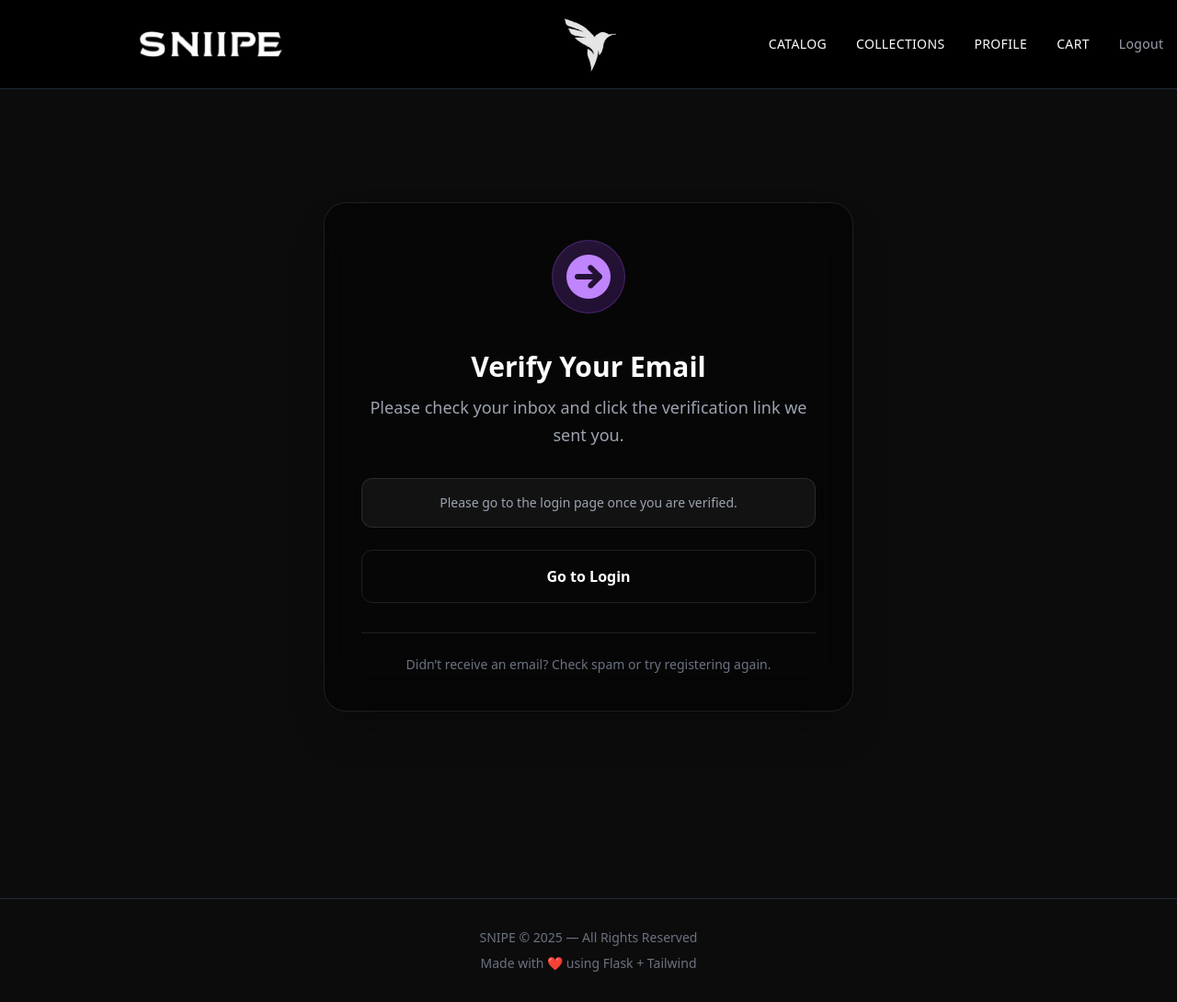
After one commit to Chinmay-Raj-Git/SNIIPE-Store, a Flask app: page /verify-email in a window 1280 px wide. The commit adds this page. Shown: the whole page at 92% size. Run offline with Flask 3, Linux system fonts and the light colour scheme; some libraries are stand-ins or nearby versions.

Commit message:
Added verify-email page

```diff
--- a/app/routes.py
+++ b/app/routes.py
@@ -284,6 +284,18 @@ def register_user():
     try:
         res = supabase.auth.sign_up({"email": email, "password": password})
 
+        if res.user is None:
+            error_message = "Registration failed"
+
+            # Supabase sometimes gives helpful messages
+            if hasattr(res, "error") and res.error:
+                if "already" in res.error.message.lower():
+                    error_message = "Email already exists"
+                else:
+                    error_message = res.error.message
+
+            return jsonify({"error": error_message}), 409
+
         if res.user:
             user_data = res.user
             new_user = Users(
@@ -325,6 +337,22 @@ def login_user():
             })
     except Exception as e:
         return jsonify({"error": "Invalid Credentials"}), 401
+
+# -----------------------------
+# ----GET: Verified or not
+# -----------------------------
+@bp.route("/check-verification", methods=["GET"])
+def check_verification():
+    supabase = get_supabase()
+
+    try:
+        user = supabase.auth.get_user()
+        if user and user.user and user.user.email_confirmed_at:
+            return jsonify({"verified": True})
+        return jsonify({"verified": False})
+    except:
+        return jsonify({"verified": False})
+
 
 # ----------------------------------------------------------
 # --END OF USER AUTH-
@@ -635,6 +663,10 @@ def auth_test_page():
 # -----------------------------
 # VERIFICATION PAGE RENDERING
 # -----------------------------
+@bp.route("/verify-email")
+def verify_email_page():
+    return render_template("verify_email.html")
+
 @bp.route("/email-verified")
 def email_verified_page():
     return render_template("email_verified.html")
@@ -660,13 +692,6 @@ def profile():
 def cart_page():
     return render_template("cart.html")
 
-# # -----------------------------
-# # ADMIN PAGE RENDERING
-# # -----------------------------
-# @bp.route('/admin')
-# def admin():
-#     return render_template('../admin/templates/admin_dashboard.html')
-
 # -----------------------------
 # LOGIN PAGE RENDERING
 # -----------------------------
--- a/app/templates/base.html
+++ b/app/templates/base.html
@@ -4,6 +4,7 @@
 <head>
     <meta charset="UTF-8">
     <meta name="viewport" content="width=device-width, initial-scale=1.0">
+    <link rel="stylesheet" href="https://cdnjs.cloudflare.com/ajax/libs/font-awesome/6.0.0-beta3/css/all.min.css">
     <title>{% block title %}SNIPE{% endblock %}</title>
 
     <!-- Tailwind CDN -->
@@ -39,7 +40,7 @@
             </a>
 
             <!-- CENTER → Bird Icon -->
-            <div class="flex justify-center"  href="/">
+            <div class="flex justify-center" href="/">
                 <img src="{{ url_for('static', filename='images/bird.png') }}" alt="SNIIPE Logo"
                     class="h-16 w-auto opacity-90">
             </div>
--- /dev/null
+++ b/app/templates/verify_email.html
@@ -0,0 +1,49 @@
+{% extends "base.html" %}
+{% block title %}Verify Your Email — SNIPE{% endblock %}
+
+{% block content %}
+<section class="flex justify-center items-center min-h-screen px-6 py-10">
+    <div
+        class="w-full max-w-xl bg-black/50 border border-white/10 backdrop-blur-xl p-10 rounded-3xl shadow-2xl text-center">
+
+        <!-- Icon -->
+        <div class="mb-6">
+            <div class="inline-flex items-center justify-center w-20 h-20 rounded-full
+                        bg-gradient-to-br from-purple-500/20 to-purple-600/20
+                        border border-purple-500/30 mb-4">
+                <i class="fa-solid fa-circle-arrow-right text-5xl text-purple-400"></i>
+            </div>
+        </div>
+
+        <!-- Content -->
+        <div class="mb-8">
+            <h1 class="text-3xl font-bold mb-3">Verify Your Email</h1>
+            <p class="text-gray-400 text-lg leading-relaxed">
+                Please check your inbox and click the verification link we sent you.
+            </p>
+        </div>
+
+        <!-- Info -->
+        <div class="bg-white/5 border border-white/10 rounded-xl px-6 py-4 mb-6">
+            <p class="text-sm text-gray-400">
+                Please go to the login page once you are verified.
+            </p>
+        </div>
+
+        <!-- Actions -->
+        <div class="space-y-4">
+            <a href="/login-page"
+                class="block w-full border border-white/10 hover:bg-white/5 py-4 rounded-xl font-semibold transition">
+                Go to Login
+            </a>
+        </div>
+
+        <!-- Footer -->
+        <div class="mt-8 pt-6 border-t border-white/10">
+            <p class="text-sm text-gray-500">
+                Didn’t receive an email? Check spam or try registering again.
+            </p>
+        </div>
+    </div>
+</section>
+{% endblock %}
```
Also changed, not shown: app/templates/email_verified.html (+16 -12 lines), app/templates/login.html (+21 -10 lines), app/templates/register.html (+33 -14 lines), 1 other file.
